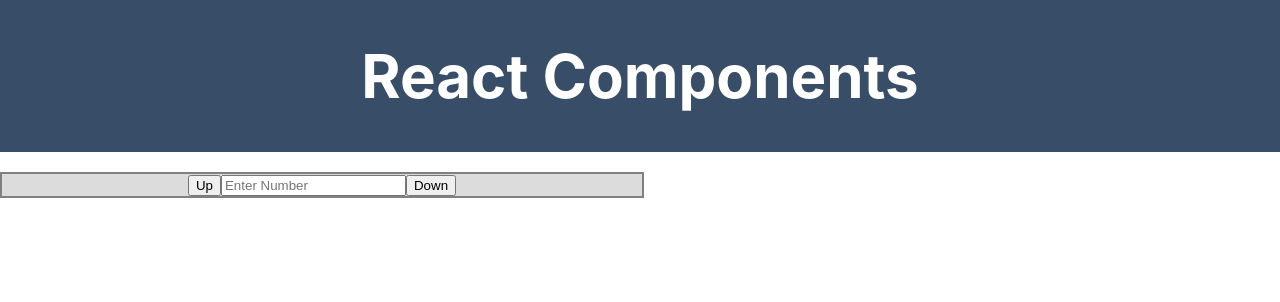
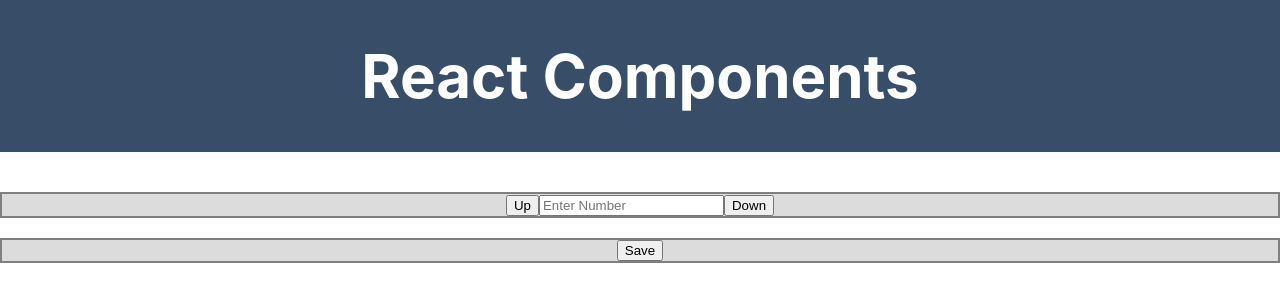
Before and after one commit to brittbmh/react-props-activity, a React (Create React App) app: page / in a window 1280 px wide. Shown: the top 302 px of the page. Built offline with nearby package versions, Linux system fonts and the light colour scheme.

Commit message:
add CurrentTotal component

```diff
--- a/src/App.css
+++ b/src/App.css
@@ -27,7 +27,17 @@
   flex-direction: row;
   align-items: center;
   justify-content: center;
-  max-width: 50%;
+}
+
+#CurrentDiv {
+  border-style: solid;
+  border-color: gray;
+  background-color: gainsboro;
+  border-width: 2px;
+  display: flex;
+  flex-direction: row;
+  align-items: center;
+  justify-content: center;
 }
 
 .App-link {
--- a/src/App.js
+++ b/src/App.js
@@ -1,6 +1,7 @@
 import React, { Component } from 'react';
 import Header from './components/Header';
 import EnterNumber from './components/EnterNumber';
+import CurrentTotal from './components/CurrentTotal'
 import './App.css';
 
 class App extends Component {
@@ -8,7 +9,10 @@
     return (
       <div className="App">
         <Header />
+        <br />
         <EnterNumber />
+        <br />
+        <CurrentTotal />
       </div>
     );
   }
--- a/src/components/CurrentTotal.js
+++ b/src/components/CurrentTotal.js
@@ -3,7 +3,12 @@
 class CurrentTotal extends Component {
     render() {
         return (
-
+            <div>
+                <div id="CurrentDiv">
+                    {/* display current number */}
+                    <button>Save</button>
+                </div>
+            </div>
         )
     }
 }
```
